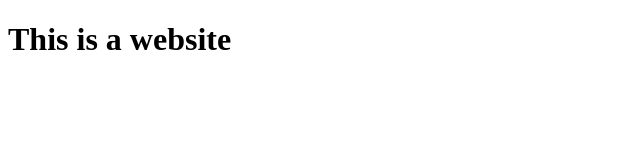
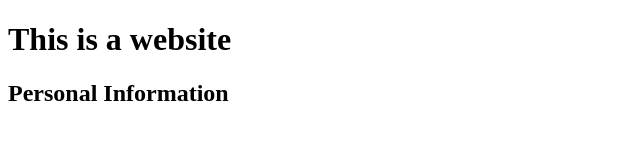
Before and after one commit to drewy21/ePortfolio, a plain HTML site: page index.html in a window 1280 px wide. Shown: the whole page, without its empty margins (0-640 px from the left). Drawn offline with Linux system fonts and the light colour scheme.

Commit message:
Update index.html

```diff
--- a/index.html
+++ b/index.html
@@ -6,4 +6,5 @@
   </head>
   <body>
 <h1>This is a website</h1>
+<h2>Personal Information</h2>
 </html>
```
